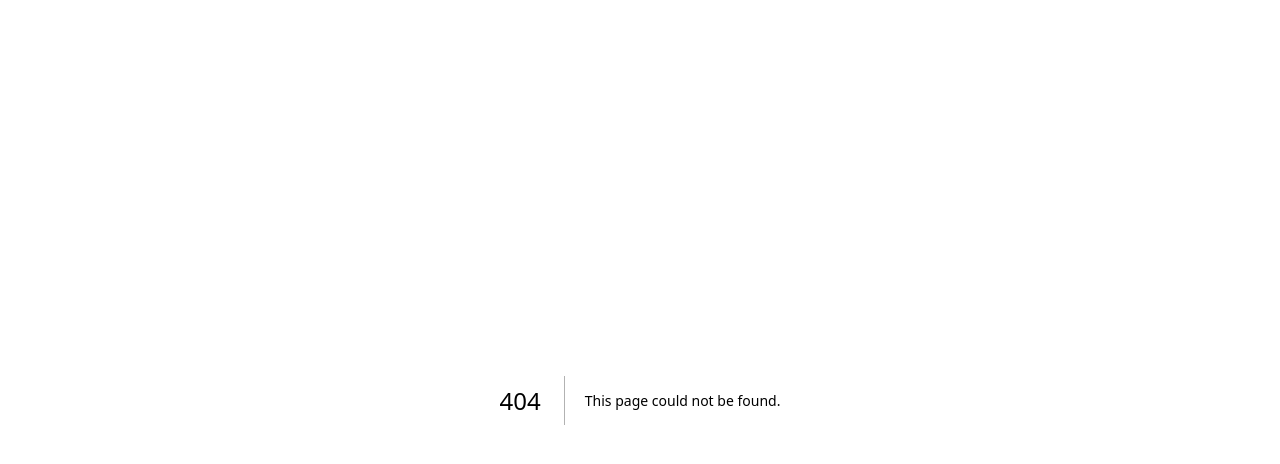
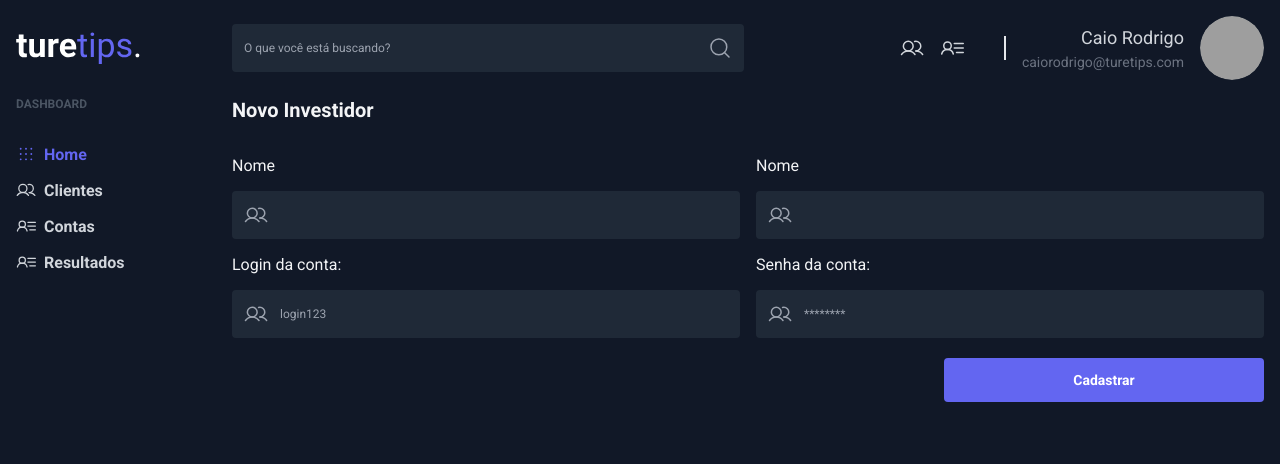
Before and after one commit to yale1995/dashboard-turetips, a Next.js app: page /dashboard/clients/new in a window 1280 px wide. Before the commit this address had no page. Shown: the top 464 px of the page. Built offline with nearby package versions, Linux system fonts and the light colour scheme; grey boxes are pictures that could not be loaded.

Commit message:
feat: new client page

```diff
--- /dev/null
+++ b/src/app/dashboard/clients/new/page.tsx
@@ -0,0 +1,82 @@
+'use client'
+
+import { Users } from '@/assets/icons/phosphorIcons'
+import { Button } from '@/components/Form/Button'
+import { TextInput } from '@/components/Form/TextInput'
+import { Heading } from '@/components/Text/Heading'
+import { Paragraph } from '@/components/Text/Paragraph'
+
+export default function NewClientRegister() {
+  return (
+    <div className="flex-1">
+      <Heading>Novo Investidor</Heading>
+
+      <form className="py-4">
+        <div className="flex w-full gap-4">
+          <label htmlFor="name" className="w-full">
+            <Paragraph size="lg" className="py-4 block">
+              Nome
+            </Paragraph>
+            <TextInput.Root>
+              <TextInput.Icon>
+                <Users />
+              </TextInput.Icon>
+              <TextInput.Input type="text" id="name" name="name" />
+            </TextInput.Root>
+          </label>
+
+          <label htmlFor="name" className="w-full">
+            <Paragraph size="lg" className="py-4 block">
+              Nome
+            </Paragraph>
+            <TextInput.Root>
+              <TextInput.Icon>
+                <Users />
+              </TextInput.Icon>
+              <TextInput.Input type="text" id="name" name="name" />
+            </TextInput.Root>
+          </label>
+        </div>
+
+        <div className="flex gap-4">
+          <label htmlFor="login" className="w-full">
+            <Paragraph size="lg" className="py-4 block">
+              Login da conta:
+            </Paragraph>
+            <TextInput.Root>
+              <TextInput.Icon>
+                <Users />
+              </TextInput.Icon>
+              <TextInput.Input
+                type="text"
+                id="login"
+                name="login"
+                placeholder="login123"
+              />
+            </TextInput.Root>
+          </label>
+
+          <label htmlFor="password" className="w-full">
+            <Paragraph size="lg" className="py-4 block">
+              Senha da conta:
+            </Paragraph>
+            <TextInput.Root>
+              <TextInput.Icon>
+                <Users />
+              </TextInput.Icon>
+              <TextInput.Input
+                id="password"
+                name="password"
+                type="password"
+                placeholder="********"
+              />
+            </TextInput.Root>
+          </label>
+        </div>
+        <div className="max-w-xs ml-auto py-5">
+          <Button>Cadastrar</Button>
+        </div>
+      </form>
+    </div>
+  )
+}
```
